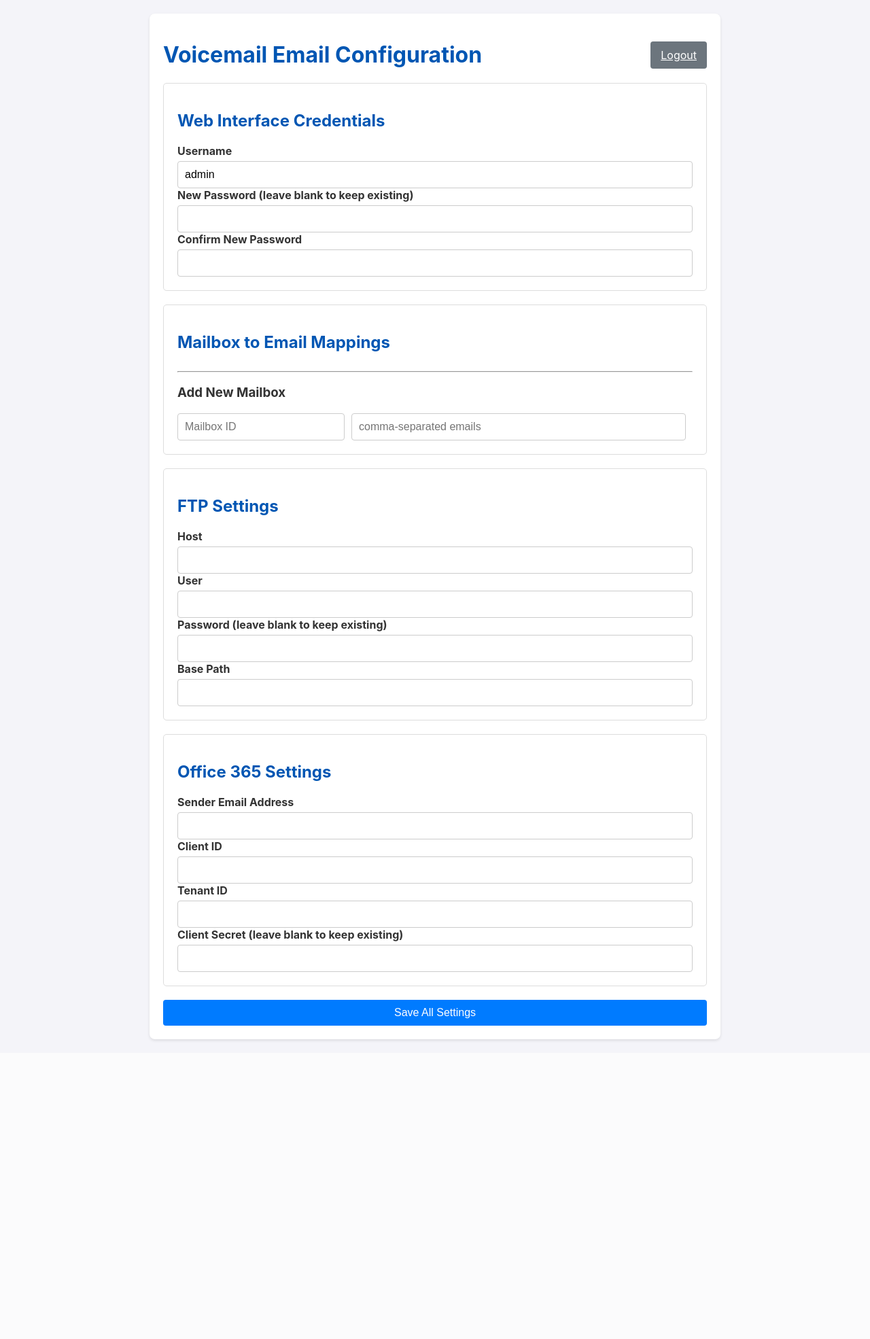
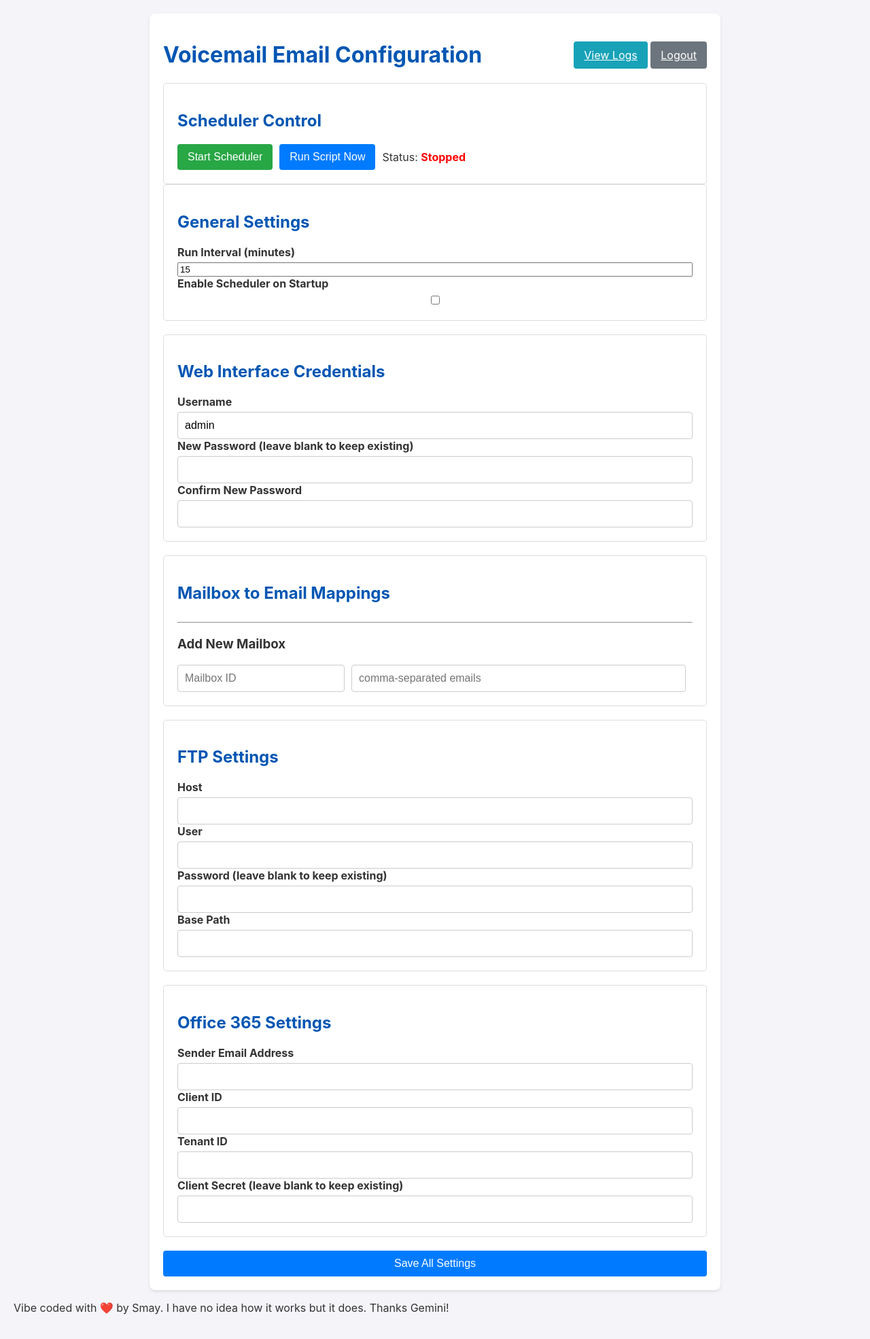
Before and after one commit to SuperSmayMCM/VoicemailEmailBot, a Flask app: template templates/index.html in a window 1280 px wide. Shown: the whole page at 68% size. Before the commit the page ends 1533 px from the top, so only its background shows below. Run offline with Flask 3, Linux system fonts and the light colour scheme; the template is opened without the code that fills it, so the values that code supplies are empty.

Commit message:
More fancy stuff thanks to Gemini

```diff
--- a/server.py
+++ b/server.py
@@ -2,6 +2,11 @@ from flask import Flask, render_template, request, redirect, url_for, flash, ses
 import configparser
 import json
 import os
+import threading
+import time
+import subprocess
+import sys
+from datetime import datetime
 
 app = Flask(__name__)
 app.secret_key = os.urandom(24)
@@ -9,6 +14,106 @@ app.secret_key = os.urandom(24)
 CONFIG_PATH = 'config.ini'
 MAILBOX_EMAILS_PATH = 'mailbox_emails.json'
 
+# --- Globals for Scheduler ---
+last_run_log = "Scheduler has not run yet."
+scheduler_thread_instance = None
+stop_scheduler_flag = threading.Event()
+log_lock = threading.Lock() # To safely update the log from the thread
+script_execution_lock = threading.Lock() # To prevent concurrent script runs
+
+def run_main_script():
+    """Runs the main.py script and captures its output in real-time."""
+    global last_run_log
+    if not script_execution_lock.acquire(blocking=False):
+        print("Scheduler: Attempted to run script while it was already running.")
+        # Log this attempt to the user-visible log
+        with log_lock:
+            # Use a temporary variable to build the string to avoid repeated lock acquisitions
+            current_log = last_run_log
+            current_log += f"\n--- Manual run request denied: Script is already running. ({datetime.now().strftime('%Y-%m-%d %H:%M:%S')}) ---\n"
+            last_run_log = current_log
+        return
+
+    try:
+        print("Scheduler: Running main.py script...")
+
+        # Reset log for the new run
+        log_output = f"--- Log from {datetime.now().strftime('%Y-%m-%d %H:%M:%S')} ---\n"
+        with log_lock:
+            last_run_log = log_output
+
+        try:
+            python_executable = sys.executable
+            process = subprocess.Popen(
+                [python_executable, 'main.py'],
+                stdout=subprocess.PIPE,
+                stderr=subprocess.PIPE,
+                text=True,
+                bufsize=1, # Line-buffered
+                universal_newlines=True
+            )
+
+            # Stream stdout
+            if process.stdout:
+                for line in iter(process.stdout.readline, ''):
+                    with log_lock:
+                        last_run_log += line
+                    print(line, end='') # Also print to server console
+
+            process.wait() # Wait for the process to complete
+
+            # Capture any remaining stderr
+            stderr_output = process.stderr.read() if process.stderr else ""
+            if stderr_output:
+                with log_lock:
+                    last_run_log += "\n--- STDERR ---\n"
+                    last_run_log += stderr_output
+
+            with log_lock:
+                last_run_log += f"\n--- Process finished at {datetime.now().strftime('%Y-%m-%d %H:%M:%S')} ---"
+            print("Scheduler: main.py finished.")
+
+        except Exception as e:
+            error_message = f"--- Scheduler failed to execute main.py at {datetime.now().strftime('%Y-%m-%d %H:%M:%S')} ---\n{e}"
+            with log_lock:
+                last_run_log = error_message
+            print(f"Scheduler: Failed to run main.py: {e}")
+    finally:
+        script_execution_lock.release()
+
+def scheduler_loop():
+    """The background thread that runs the script periodically."""
+    print("Scheduler thread started.")
+    while not stop_scheduler_flag.is_set():
+        config = load_config()
+        interval_minutes = config.getint('SCHEDULER', 'interval_minutes', fallback=15)
+
+        run_main_script()
+
+        # Wait for the interval, but check for stop signal every second
+        for _ in range(interval_minutes * 60):
+            if stop_scheduler_flag.is_set():
+                break
+            time.sleep(1)
+    print("Scheduler thread stopped.")
+
+def start_scheduler():
+    global scheduler_thread_instance
+    if scheduler_thread_instance is None or not scheduler_thread_instance.is_alive():
+        stop_scheduler_flag.clear()
+        scheduler_thread_instance = threading.Thread(target=scheduler_loop, daemon=True)
+        scheduler_thread_instance.start()
+        print("Scheduler started.")
+
+def stop_scheduler():
+    global scheduler_thread_instance
+    if scheduler_thread_instance and scheduler_thread_instance.is_alive():
+        stop_scheduler_flag.set()
+        scheduler_thread_instance.join()
+        print("Scheduler stopped.")
+        scheduler_thread_instance = None
+
+# --- Flask Routes ---
 def load_config():
     """Loads configuration from the config.ini file."""
     config = configparser.ConfigParser()
@@ -18,8 +123,8 @@ def load_config():
 
 def save_config(config):
     """Saves configuration to the config.ini file."""
-    with open(CONFIG_PATH, 'w') as configfile:
-        config.write(configfile)
+    with open(CONFIG_PATH, 'w') as config_file:
+        config.write(config_file)
 
 def load_mailbox_emails():
     """Loads mailbox to email mappings from mailbox_emails.json."""
@@ -63,15 +168,35 @@ def index():
         return redirect(url_for('login'))
     config = load_config()
     mailbox_emails = load_mailbox_emails()
-    return render_template('index.html', config=config, mailbox_emails=mailbox_emails)
+    scheduler_running = scheduler_thread_instance is not None and scheduler_thread_instance.is_alive()
+    return render_template('index.html', config=config, mailbox_emails=mailbox_emails, scheduler_running=scheduler_running)
+
+@app.route('/logs')
+def logs():
+    if not session.get('logged_in'):
+        return redirect(url_for('login'))
+    # The initial content is now just a placeholder, JS will fetch the real log.
+    return render_template('logs.html', log_content="Loading logs...")
+
+@app.route('/get_log_data')
+def get_log_data():
+    if not session.get('logged_in'):
+        return "Not authorized", 401
+    with log_lock:
+        return last_run_log
 
 @app.route('/save', methods=['POST'])
 def save_settings():
     if not session.get('logged_in'):
         return redirect(url_for('login'))
 
-    # Save config.ini settings
     config = load_config()
+
+    # Scheduler Settings
+    if 'SCHEDULER' not in config:
+        config['SCHEDULER'] = {}
+    config['SCHEDULER']['interval_minutes'] = request.form.get('scheduler_interval', '15')
+    config['SCHEDULER']['scheduler_enabled_at_startup'] = 'True' if request.form.get('scheduler_enabled_at_startup') == 'on' else 'False'
 
     # Web Auth Settings
     if 'WEB' not in config:
@@ -86,7 +211,6 @@ def save_settings():
             config['WEB']['password'] = new_password
         else:
             flash('New web passwords do not match.', 'danger')
-            # Don't save other settings if passwords don't match
             return redirect(url_for('index'))
 
     # FTP Settings
@@ -121,7 +245,6 @@ def save_settings():
             mailbox_emails[new_id] = emails
         i += 1
 
-    # Handle new mailbox entry
     new_mailbox_id = request.form.get('new_mailbox_id')
     new_mailbox_emails = request.form.get('new_mailbox_emails')
     if new_mailbox_id and new_mailbox_emails:
@@ -133,5 +256,32 @@ def save_settings():
     flash('Settings saved successfully!', 'success')
     return redirect(url_for('index'))
 
+@app.route('/run_now', methods=['POST'])
+def run_now():
+    if not session.get('logged_in'):
+        return redirect(url_for('login'))
+
+    # Run in a separate thread to avoid blocking the UI
+    threading.Thread(target=run_main_script).start()
+    flash('The script is running in the background. Check the logs page for output shortly.', 'info')
+    return redirect(url_for('index'))
+
+@app.route('/toggle_scheduler', methods=['POST'])
+def toggle_scheduler():
+    if not session.get('logged_in'):
+        return redirect(url_for('login'))
+
+    action = request.form.get('action')
+    if action == 'start':
+        start_scheduler()
+        flash('Scheduler started.', 'success')
+    elif action == 'stop':
+        stop_scheduler()
+        flash('Scheduler stopped.', 'warning')
+    return redirect(url_for('index'))
+
 if __name__ == '__main__':
-    app.run(debug=True, port=5001)
+    config = load_config()
+    if config.getboolean('SCHEDULER', 'scheduler_enabled_at_startup', fallback=False):
+        start_scheduler()  # Start the scheduler when the app starts
+    app.run(debug=True, port=5001, use_reloader=False) # use_reloader=False is important for scheduler
--- a/templates/index.html
+++ b/templates/index.html
@@ -27,9 +27,12 @@
 </head>
 <body>
     <div class="container">
-        <div style="display: flex; justify-content: space-between; align-items: center;">
+        <div style="display: flex; justify-content: space-between; align-items: center; flex-wrap: wrap; gap: 10px;">
             <h1>Voicemail Email Configuration</h1>
-            <a href="/logout" class="button" style="background-color: #6c757d;">Logout</a>
+            <div>
+                <a href="/logs" class="button" style="background-color: #17a2b8;">View Logs</a>
+                <a href="/logout" class="button" style="background-color: #6c757d;">Logout</a>
+            </div>
         </div>
 
         {% with messages = get_flashed_messages(with_categories=true) %}
@@ -40,7 +43,38 @@
             {% endif %}
         {% endwith %}
 
+        <div class="form-section">
+            <h2>Scheduler Control</h2>
+            <div style="display: flex; gap: 10px; align-items: center;">
+                <form action="/toggle_scheduler" method="post" style="display: inline;">
+                    {% if scheduler_running %}
+                        <input type="hidden" name="action" value="stop">
+                        <button type="submit" class="button" style="background-color: #dc3545;">Stop Scheduler</button>
+                    {% else %}
+                        <input type="hidden" name="action" value="start">
+                        <button type="submit" class="button" style="background-color: #28a745;">Start Scheduler</button>
+                    {% endif %}
+                </form>
+                <form action="/run_now" method="post" style="display: inline;">
+                    <button type="submit" class="button">Run Script Now</button>
+                </form>
+                <p style="margin: 0;">Status: <strong style="color: {{ 'green' if scheduler_running else 'red' }};">{{ 'Running' if scheduler_running else 'Stopped' }}</strong></p>
+            </div>
+        </div>
+
         <form action="/save" method="post">
+            <div class="form-section">
+                <h2>General Settings</h2>
+                <div class="form-group">
+                    <label for="scheduler_interval">Run Interval (minutes)</label>
+                    <input type="number" id="scheduler_interval" name="scheduler_interval" value="{{ config.SCHEDULER.interval_minutes | default(15) }}" min="1">
+                </div>
+                <div class="form-group">
+                    <label for="scheduler_enabled_at_startup">Enable Scheduler on Startup</label>
+                    <input type="checkbox" id="scheduler_enabled_at_startup" name="scheduler_enabled_at_startup" {% if config.SCHEDULER.scheduler_enabled_at_startup == 'True' %}checked{% endif %}>
+                </div>
+            </div>
+
             <div class="form-section">
                 <h2>Web Interface Credentials</h2>
                 <div class="form-group">
@@ -121,6 +155,8 @@
         </form>
     </div>
 
+    <p>Vibe coded with ❤️ by Smay. I have no idea how it works but it does. Thanks Gemini!</p>
+
     <script>
         function removeMailbox(entryId) {
             const entry = document.getElementById(entryId);
```
Also changed, not shown: main.py (+30 -20 lines), templates/logs.html (added, +53 -0 lines).
